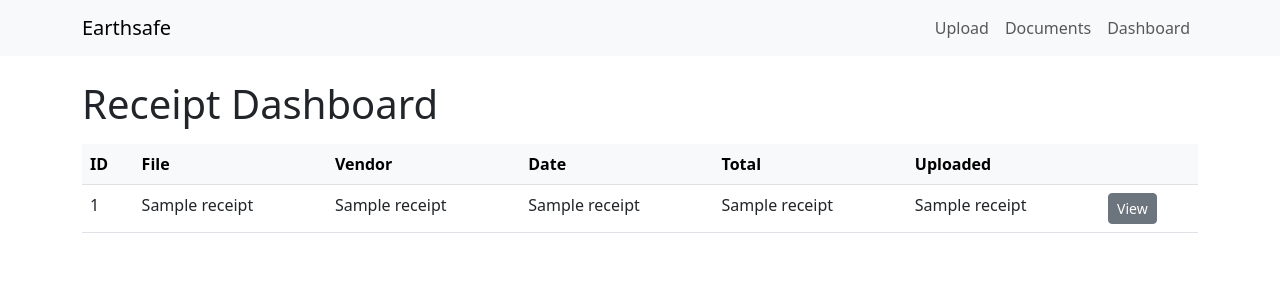
After one commit to kudakwashechikovo17/recept-scanner, a Flask app: template templates/dashboard.html in a window 1280 px wide. The commit adds this page. Shown: the top 300 px of the page. Run offline with Flask 3, Linux system fonts and the light colour scheme; the template is opened without the code that fills it: most values are stand-ins (such as "Sample title", 1, 10 or a date in 2020).

Commit message:
Add dashboard view and improve setup notes

```diff
--- a/app.py
+++ b/app.py
@@ -95,6 +95,29 @@ def receipts():
     return render_template('receipts.html', receipts=receipts)
 
 
+@app.route('/dashboard')
+def dashboard():
+    conn = sqlite3.connect(DB_PATH)
+    rows = conn.execute(
+        'SELECT id, filename, uploaded_at, summary FROM receipts ORDER BY uploaded_at DESC'
+    ).fetchall()
+    conn.close()
+    receipts = []
+    for row in rows:
+        rid, filename, uploaded_at, summary_json = row
+        summary = json.loads(summary_json)
+        vendor = summary.get('VENDOR_NAME') or summary.get('VENDOR') or summary.get('MerchantName')
+        total = summary.get('TOTAL') or summary.get('TOTAL_AMOUNT') or summary.get('Total')
+        date = (
+            summary.get('INVOICE_RECEIPT_DATE')
+            or summary.get('DATE')
+            or summary.get('PurchaseDate')
+        )
+        receipts.append((rid, filename, vendor or '', date or '', total or '', uploaded_at))
+
+    return render_template('dashboard.html', receipts=receipts)
+
+
 @app.route('/receipts/<int:receipt_id>')
 def receipt_detail(receipt_id):
     conn = sqlite3.connect(DB_PATH)
--- a/templates/base.html
+++ b/templates/base.html
@@ -12,6 +12,7 @@
     <div class="navbar-nav">
       <a class="nav-link" href="{{ url_for('index') }}">Upload</a>
       <a class="nav-link" href="{{ url_for('receipts') }}">Documents</a>
+      <a class="nav-link" href="{{ url_for('dashboard') }}">Dashboard</a>
     </div>
   </div>
 </nav>
--- /dev/null
+++ b/templates/dashboard.html
@@ -0,0 +1,35 @@
+{% extends 'base.html' %}
+{% block title %}Dashboard - Earthsafe{% endblock %}
+{% block content %}
+<h1 class="mb-3">Receipt Dashboard</h1>
+{% if receipts %}
+<table class="table table-hover">
+  <thead class="table-light">
+    <tr>
+      <th>ID</th>
+      <th>File</th>
+      <th>Vendor</th>
+      <th>Date</th>
+      <th>Total</th>
+      <th>Uploaded</th>
+      <th></th>
+    </tr>
+  </thead>
+  <tbody>
+    {% for r in receipts %}
+    <tr>
+      <td>{{ r[0] }}</td>
+      <td>{{ r[1] }}</td>
+      <td>{{ r[2] }}</td>
+      <td>{{ r[3] }}</td>
+      <td>{{ r[4] }}</td>
+      <td>{{ r[5] }}</td>
+      <td><a class="btn btn-sm btn-secondary" href="{{ url_for('receipt_detail', receipt_id=r[0]) }}">View</a></td>
+    </tr>
+    {% endfor %}
+  </tbody>
+</table>
+{% else %}
+<p>No receipts uploaded yet.</p>
+{% endif %}
+{% endblock %}
```
Also changed, not shown: README.md, 1 other file.
